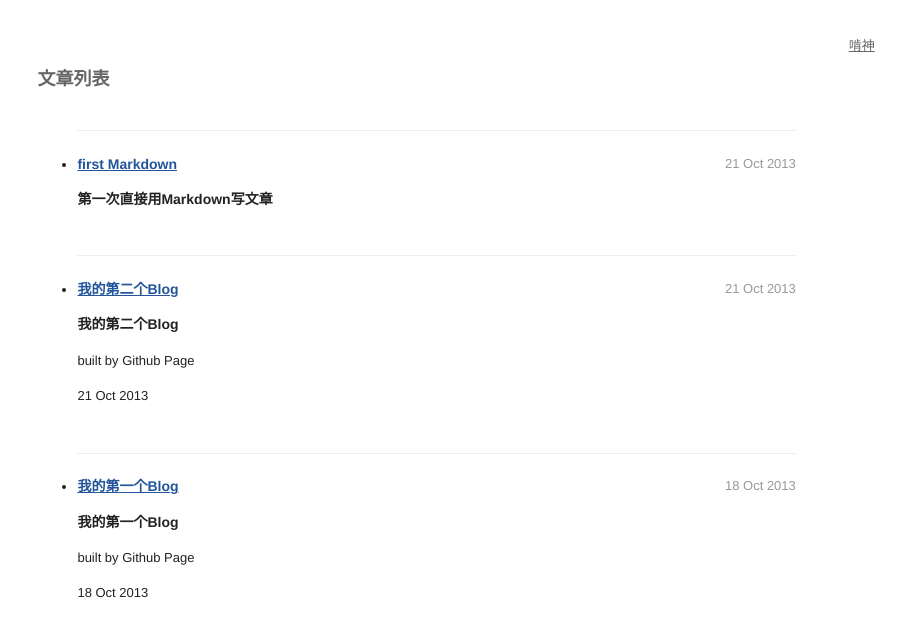
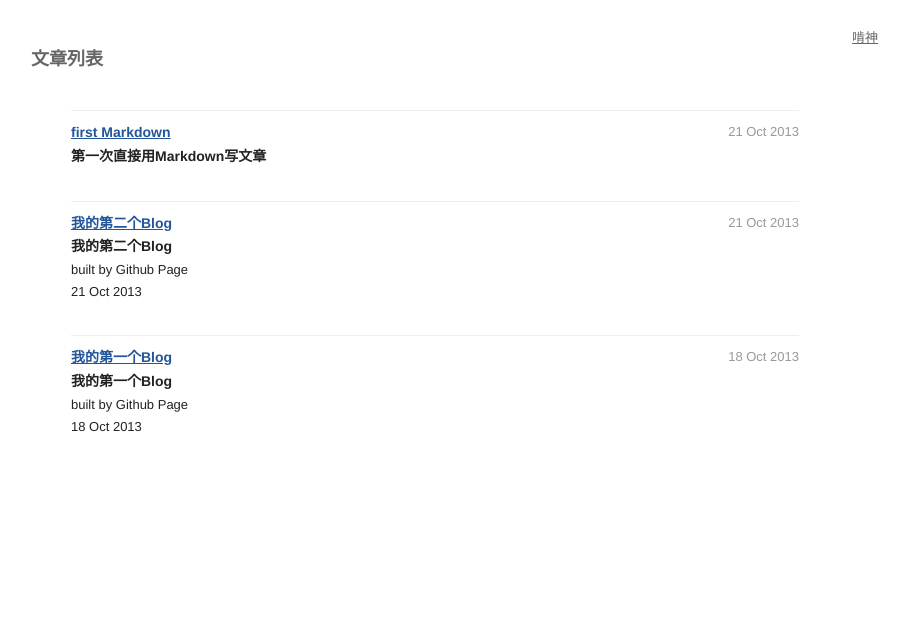
Before and after one commit to kenshinlin/archives, a Jekyll site: the page built from index.html, in a window 1280 px wide. Shown: the top 637 px of the page, without its empty margins (97-1006 px from the left). Built offline with Jekyll 4.4.1, drawn with Linux system fonts in a browser that asks for light colours.

Commit message:
Update style.css

```diff
--- a/css/style.css
+++ b/css/style.css
@@ -1,6 +1,7 @@
-a:hover{
-  color:#9c6;
-}
+html,body,div,span,h1,h2,h3,h4,h5,h6,p,blockquote,pre,img { margin:0; padding:0; }
+a{ color:#259; -webkit-transition:color 0.2s ease-in-out; -moz-transition:color 0.2s ease-in-out;transition:color 0.2s ease-in-out; }
+a:hover {color:#9c6}
+li{list-style:none;}
 body{
   font-family: 'Helvetica Neue',Helvetica,Arial,Sans-serif;
   line-height: 1.7;
@@ -26,9 +27,6 @@ body{
 }
 .info_section a{
   color:#666;
-  -webkit-transition:color 0.2s ease-in-out;
-  -moz-transition:color 0.2s ease-in-out;
-  transition:color 0.2s ease-in-out;
 }
 .share{
   margin-top:8px;
@@ -62,9 +60,6 @@ body{
   font-size: 14px;
   position:relative;
 }
-.idx-article-list a{
-  color:#259;
-}
 
 }
 @media screen and (max-width:768px){
```
